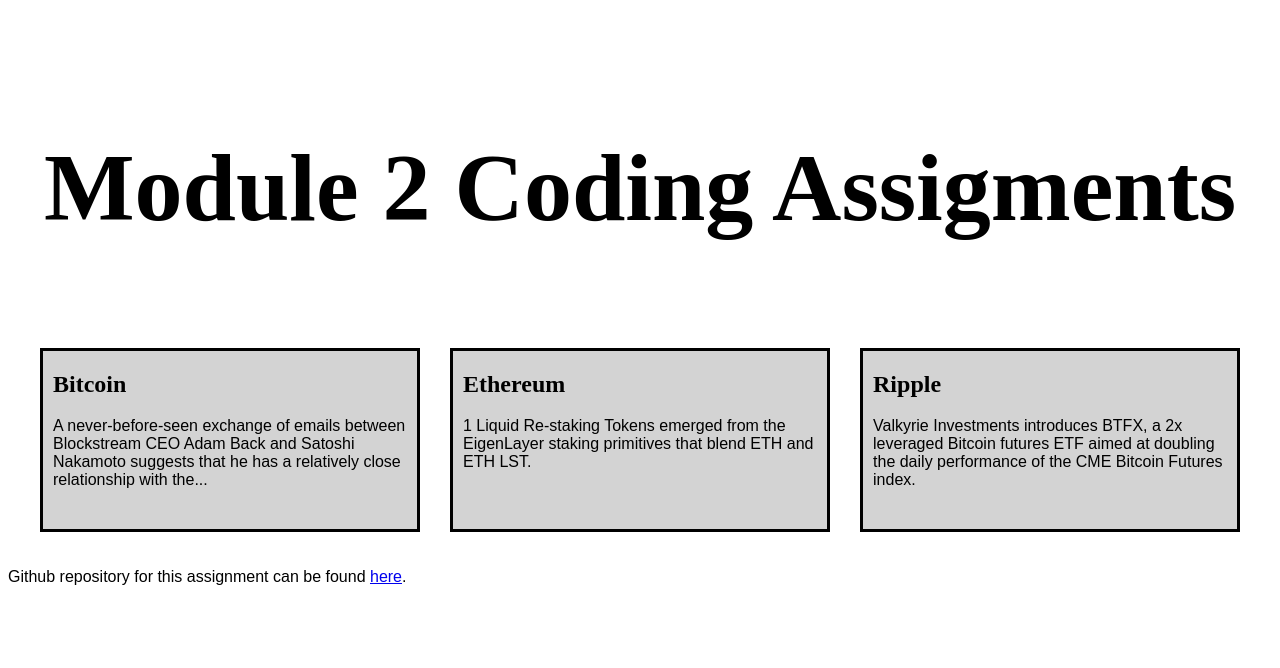
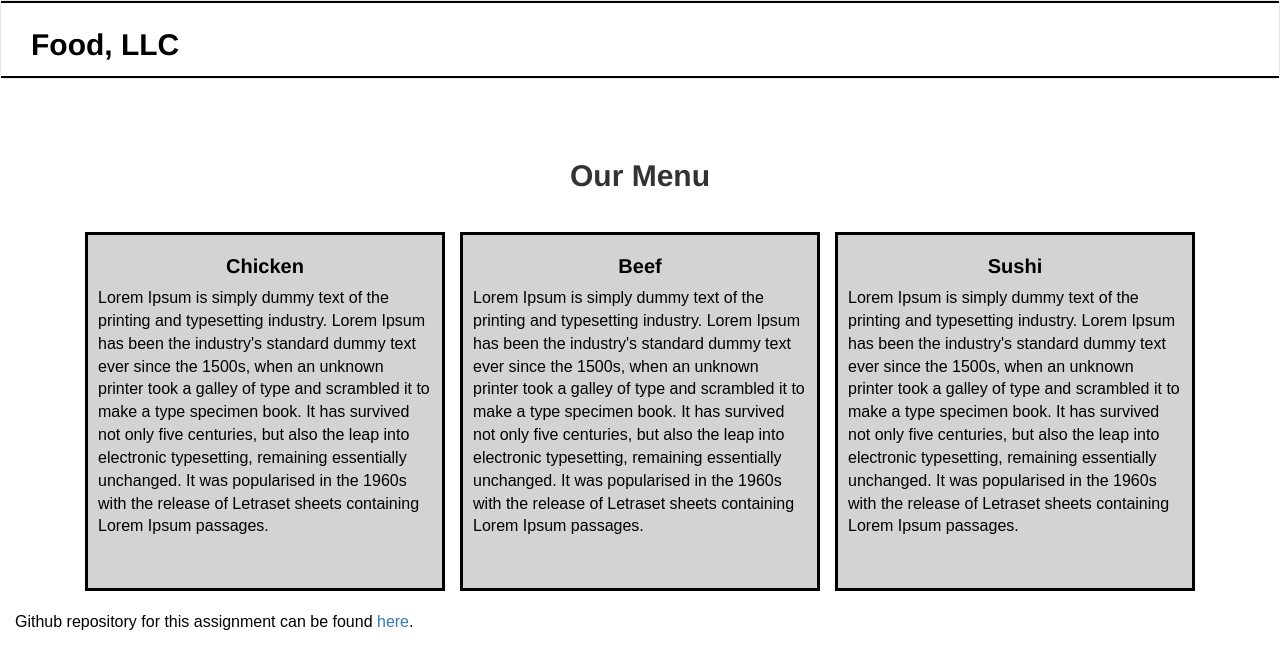
Before and after one commit to Ghazafar/mod2_solution, a plain HTML site: page index.html in a window 1280 px wide. Drawn offline with nearby package versions, Linux system fonts and the light colour scheme.

Commit message:
Update index.html

```diff
--- a/index.html
+++ b/index.html
@@ -3,27 +3,49 @@
 <head>
 <meta charset="UTF-8">
 <meta name="viewport" content="width=device-width, initial-scale=1.0">
-<link rel="stylesheet" href="module2-solution/style.css">
-<title>Coursera Assigments</title>
+<link rel="stylesheet" href="./module3-solution/style.css">
+<link rel="stylesheet" href="https://maxcdn.bootstrapcdn.com/bootstrap/3.3.7/css/bootstrap.min.css">
+<title>Coursera Assigments 3</title>
 </head>
 <body>
-    <div class="heading">
-        <h1>
-            Module 2 Coding Assigments
-        </h1>
-    </div>
+    <nav class="navbar navbar-default" role="navigation">
+        <div class="container-fluid">
+            <!-- Brand and toggle get grouped for better mobile display -->
+            <div class="navbar-header">
+                <button type="button" class="navbar-toggle" data-toggle="collapse" data-target="#bs-example-navbar-collapse-1">
+                    <span class="sr-only">Toggle navigation</span>
+                    <span class="icon-bar"></span>
+                    <span class="icon-bar"></span>
+                    <span class="icon-bar"></span>
+                </button>
+                <h1 class="food">Food, LLC</h1>
+            </div>
+
+            <!-- Collect the nav links, forms, and other content for toggling -->
+            <div class="collapse navbar-collapse" id="bs-example-navbar-collapse-1">
+                <ul class="nav navbar-nav visible-xs">
+                    <li class="lists"><a href="#">Chicken</a></li>
+                    <li class="lists"><a href="#">Beef</a></li>
+                    <li class="listss"><a href="#">Sushi</a></li>
+                </ul>
+            </div><!-- /.navbar-collapse -->
+        </div><!-- /.container-fluid -->
+    </nav>
+    <h1 class="heading">
+        Our Menu
+    </h1>
     <div class="container">
         <div class="box">
-            <h2 class="btc">Bitcoin</h2>
-            <p>A never-before-seen exchange of emails between Blockstream CEO Adam Back and Satoshi Nakamoto suggests that he has a relatively close relationship with the...</p>
+            <h2 class="chicken">Chicken</h2>
+            <p>Lorem Ipsum is simply dummy text of the printing and typesetting industry. Lorem Ipsum has been the industry's standard dummy text ever since the 1500s, when an unknown printer took a galley of type and scrambled it to make a type specimen book. It has survived not only five centuries, but also the leap into electronic typesetting, remaining essentially unchanged. It was popularised in the 1960s with the release of Letraset sheets containing Lorem Ipsum passages.</p>
         </div>
         <div class="box">
-            <h2 class="eth">Ethereum</h2>
-            <p>1 Liquid Re-staking Tokens emerged from the EigenLayer staking primitives that blend ETH and ETH LST.</p>
+            <h2 class="beef">Beef</h2>
+            <p>Lorem Ipsum is simply dummy text of the printing and typesetting industry. Lorem Ipsum has been the industry's standard dummy text ever since the 1500s, when an unknown printer took a galley of type and scrambled it to make a type specimen book. It has survived not only five centuries, but also the leap into electronic typesetting, remaining essentially unchanged. It was popularised in the 1960s with the release of Letraset sheets containing Lorem Ipsum passages.</p>
         </div>
         <div class="box">
-            <h2 class="rip">Ripple</h2>
-            <p>Valkyrie Investments introduces BTFX, a 2x leveraged Bitcoin futures ETF aimed at doubling the daily performance of the CME Bitcoin Futures index.</p>
+            <h2 class="sushi">Sushi</h2>
+            <p>Lorem Ipsum is simply dummy text of the printing and typesetting industry. Lorem Ipsum has been the industry's standard dummy text ever since the 1500s, when an unknown printer took a galley of type and scrambled it to make a type specimen book. It has survived not only five centuries, but also the leap into electronic typesetting, remaining essentially unchanged. It was popularised in the 1960s with the release of Letraset sheets containing Lorem Ipsum passages.</p>
         </div>
     </div>
     <div class="col-lg-12 col-md-12 col-sm-12">
@@ -31,5 +53,8 @@
             <a href="https://github.com/Ghazafar/mod2_solution" target="_blank">here</a>.
         </p>
     </div>
+
+    <script src="https://ajax.googleapis.com/ajax/libs/jquery/1.12.4/jquery.min.js"></script>
+    <script src="https://maxcdn.bootstrapcdn.com/bootstrap/3.3.7/js/bootstrap.min.js"></script>
 </body>
 </html>
```
